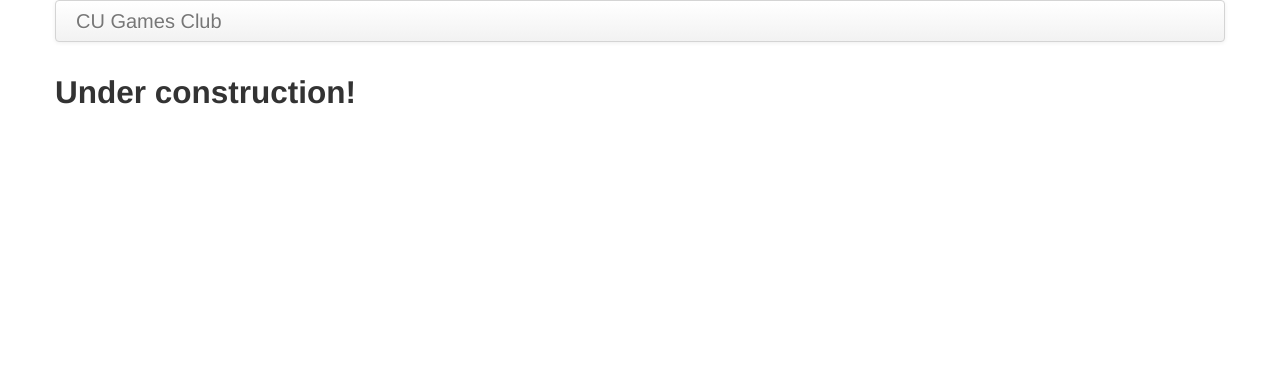
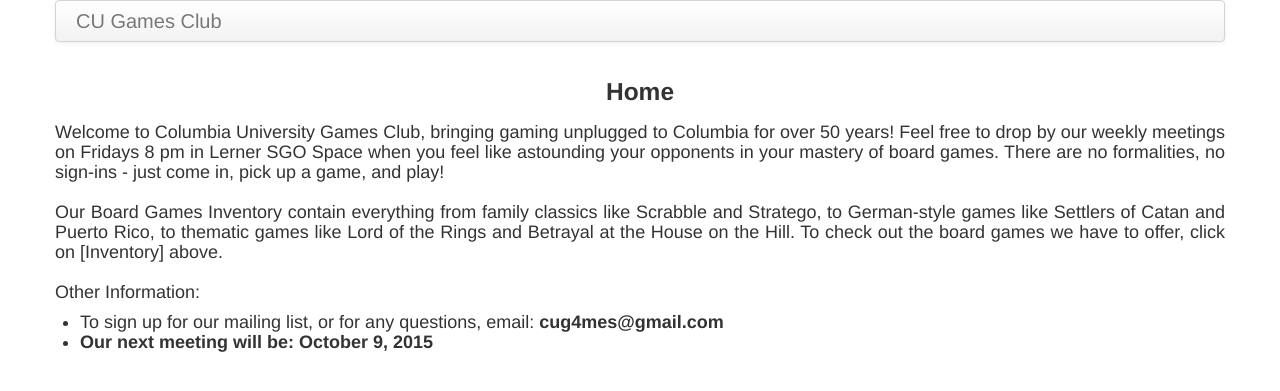
Before and after one commit to davidhao3300/cugc, a Flask app: page / in a window 1280 px wide. Shown: the top 391 px of the page. Run offline with Flask 2, Linux system fonts and the light colour scheme.

Commit message:
Add basic information

```diff
--- a/app.py
+++ b/app.py
@@ -1,3 +1,5 @@
+import arrow
+import datetime
 import os
 from flask import Flask, render_template
 from flask.ext.sqlalchemy import SQLAlchemy
@@ -10,7 +12,11 @@
 
 @app.route('/')
 def index():
-    return render_template('index.html')
+    # Get next Friday
+    today = datetime.date.today()
+    friday = today + datetime.timedelta( (4-today.weekday()) % 7 )
+    friday = arrow.get(friday).format('MMMM D, YYYY')
+    return render_template('index.html', meeting_date=friday)
 
 if __name__ == '__main__':
     app.run(debug=True)
--- a/requirements.txt
+++ b/requirements.txt
@@ -4,7 +4,10 @@
 MarkupSafe==0.23
 SQLAlchemy==1.0.8
 Werkzeug==0.10.4
+arrow==0.6.0
 gunicorn==19.3.0
 itsdangerous==0.24
 psycopg2==2.6.1
+python-dateutil==2.4.2
+six==1.10.0
 wsgiref==0.1.2
--- a/templates/index.html
+++ b/templates/index.html
@@ -2,5 +2,24 @@
 {% extends "base.html" %}
 
 {% block content %}
-<h2>Under construction!</h2>
+<h3 style="text-align:center;">Home</h3>
+<p style="font-size:18px;text-align: justify;">
+    Welcome to Columbia University Games Club, bringing gaming unplugged to Columbia for over 50 years! Feel free to drop by our
+    weekly meetings on Fridays 8 pm in Lerner SGO Space when you feel like astounding your opponents in your mastery of board games. There
+    are no formalities, no sign-ins - just come in, pick up a game, and play!<br />
+    <br />
+    Our Board Games Inventory contain everything from family classics like Scrabble and Stratego, to German-style games like Settlers of Catan and Puerto Rico,
+    to thematic games like Lord of the Rings and Betrayal at the House on the Hill.
+    To check out the board games we have to offer, click on [Inventory] above.<br />
+    <br />
+    Other Information:
+</p>
+<form class="form-default" action="index.php" method="POST">
+    <ul style="font-size:18px;text-align: justify;">
+        <li>
+            To sign up for our mailing list, or for any questions, email: <b>cug4mes@gmail.com<b>
+        </li>
+        <li>Our next meeting will be: <b>{{ meeting_date }}</b></li>
+    </ul>
+</form>
 {% endblock %}
```
